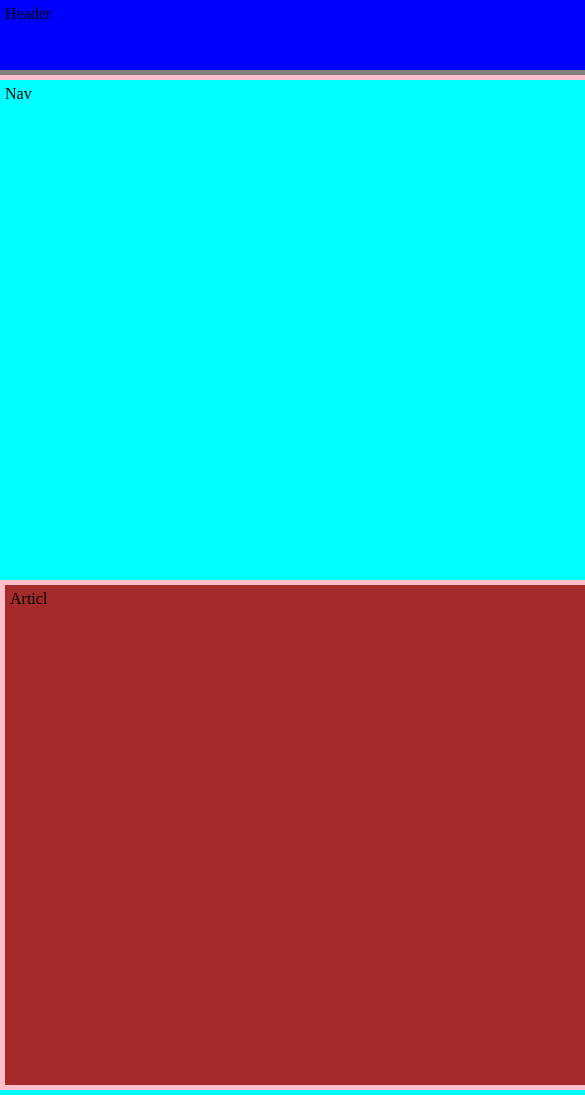
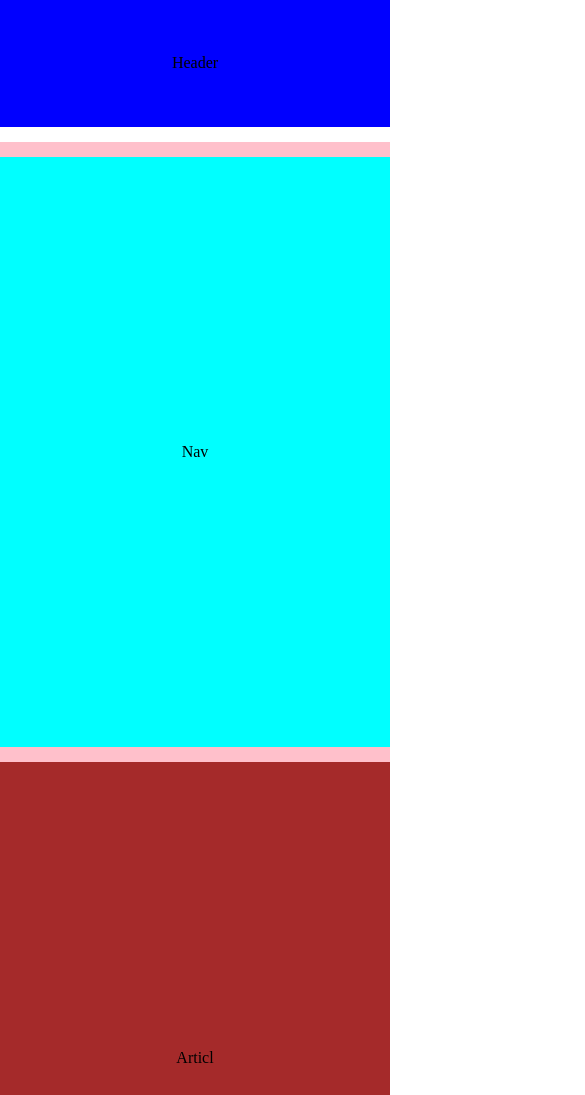
Before and after one commit to KamranMamed/Maket2, a plain HTML site: page index.html in a window 390 px wide. Shown: the top 1095 px of the page, 585 px wide, since content can reach past the window. Drawn offline with Linux system fonts and the light colour scheme.

Commit message:
Update index.css

```diff
--- a/css/index.css
+++ b/css/index.css
@@ -4,85 +4,87 @@
     box-sizing: border-box;
 }
 
-.main{
-    width: 1200px;
-    min-height: 500px;
+/* .main{
+    width: 100%;
+    min-height: 100hv;
     background: grey;
     float: left;
-}
+} */
 
 .k-header{
     width: 100%;
-    min-height: 70px;
+    min-height: 15vh;
     background: blue;
-    float: left;
     padding: 5px;
 }
 
 .k-center{
     width: 100%;
-    min-height: 500px;
+    min-height: 70vh;
     background: pink;
-    float: left;
-    margin: 5px 0;
+    margin: 15px 0;
 }
 
 .k-nav{
-    width: 250px;
-    min-height: 500px;
+    width: 25%;
+    min-height: inherit;
     background: aqua;
-    float: left;
     padding: 5px;
 }
 
 .k-articl{
-    width: 690px;
-    min-height: 500px;
+    width:50%;
+    min-height: inherit;
     background: brown;
-    float: left;
-    margin: 0 5px;
+    margin: 0 10px;
     padding: 5px;
 }
 
 .k-add{
-    width: 250px;
-    min-height: 500px;
+    width: 25%;
+    min-height: inherit;
     background: aqua;
-    float: left;
     padding: 5px;
 }
 
 .k-footer{
     width: 100%;
-    min-height: 70px;
+    min-height: 15vh;
     background: blue;
-    float: left;
     padding: 5px;
+}
+.k-header, .k-center,  .k-nav, .k-articl, .k-add, .k-footer{
+    display: flex;
+    justify-content: center;
+    align-items: center;
 }
 
 
 
 /* Extra small devices (phones, 600px and down) */
-@media only screen and (max-width: 600px) {
+@media only screen and (max-width: 887px) {
     .k-header{
         width: 100%;
     }
-
+     .k-center {
+        display: flex;
+        flex-direction: column;
+     }
     .k-nav{
         width: 100%;
-        height: 150px;
-        margin: 5px 0;
+        min-height: inherit;
+        margin: 15px 0;
     }
 
     .k-articl{
         width: 100%;
-        height: 150px;
+        min-height: inherit;
     }
 
     .k-add{
         width: 100%;
-        height: 150px;
-        margin: 5px 0;
+        min-height: inherit;
+        margin: 15px 0;
     }
 
     .k-footer{
@@ -91,7 +93,7 @@
 }
 
 /* Small devices (portrait tablets and large phones, 600px and up) */
-@media only screen and (min-width: 600px) {
+@media only screen and (min-width: 887px) {
     .k-nav{
         width: 440px;
     }
@@ -102,7 +104,7 @@
 }
 
 /* Medium devices (landscape tablets, 768px and up) */
-@media only screen and (min-width: 768px) {
+@media only screen and (min-width: 1055px) {
     .k-nav{
         width: 250px;
     }
```
